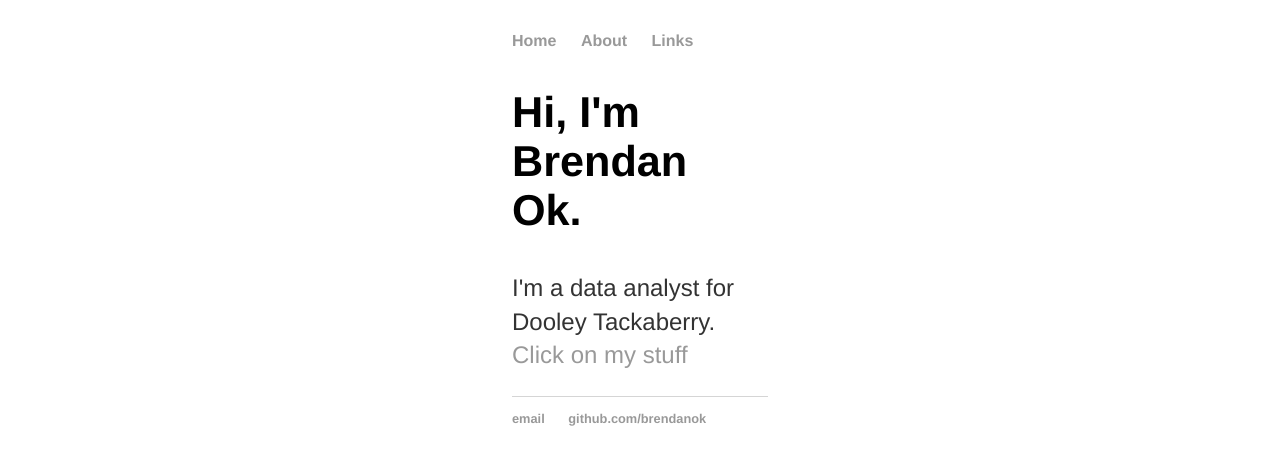
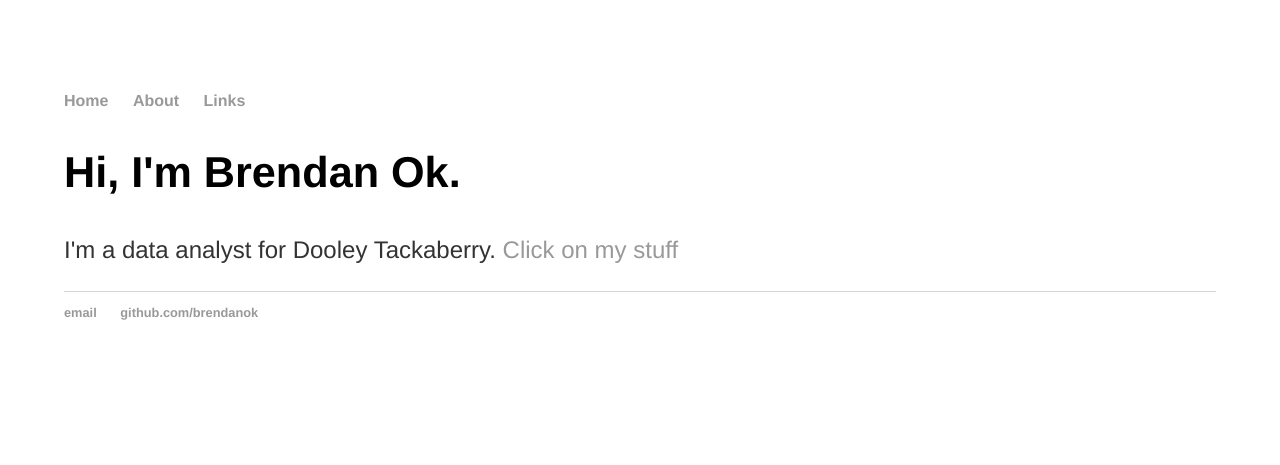
Before and after one commit to brendanok/brendanok.github.io, a Jekyll site: the page built from index.html, in a window 1280 px wide. Shown: the top 465 px of the page. Built offline with Jekyll 4.4.1, drawn with Linux system fonts in a browser that asks for light colours.

Commit message:
Update main.css

```diff
--- a/css/main.css
+++ b/css/main.css
@@ -3,7 +3,7 @@
   zoom: 0.5 ;
 }
 
-body { margin: 30px auto; width: 20%; }
+body { margin: 90px auto; width: 90%; }
 
 a { text-decoration: none; color: #999; }
 a:hover { text-decoration: underline; }
```
